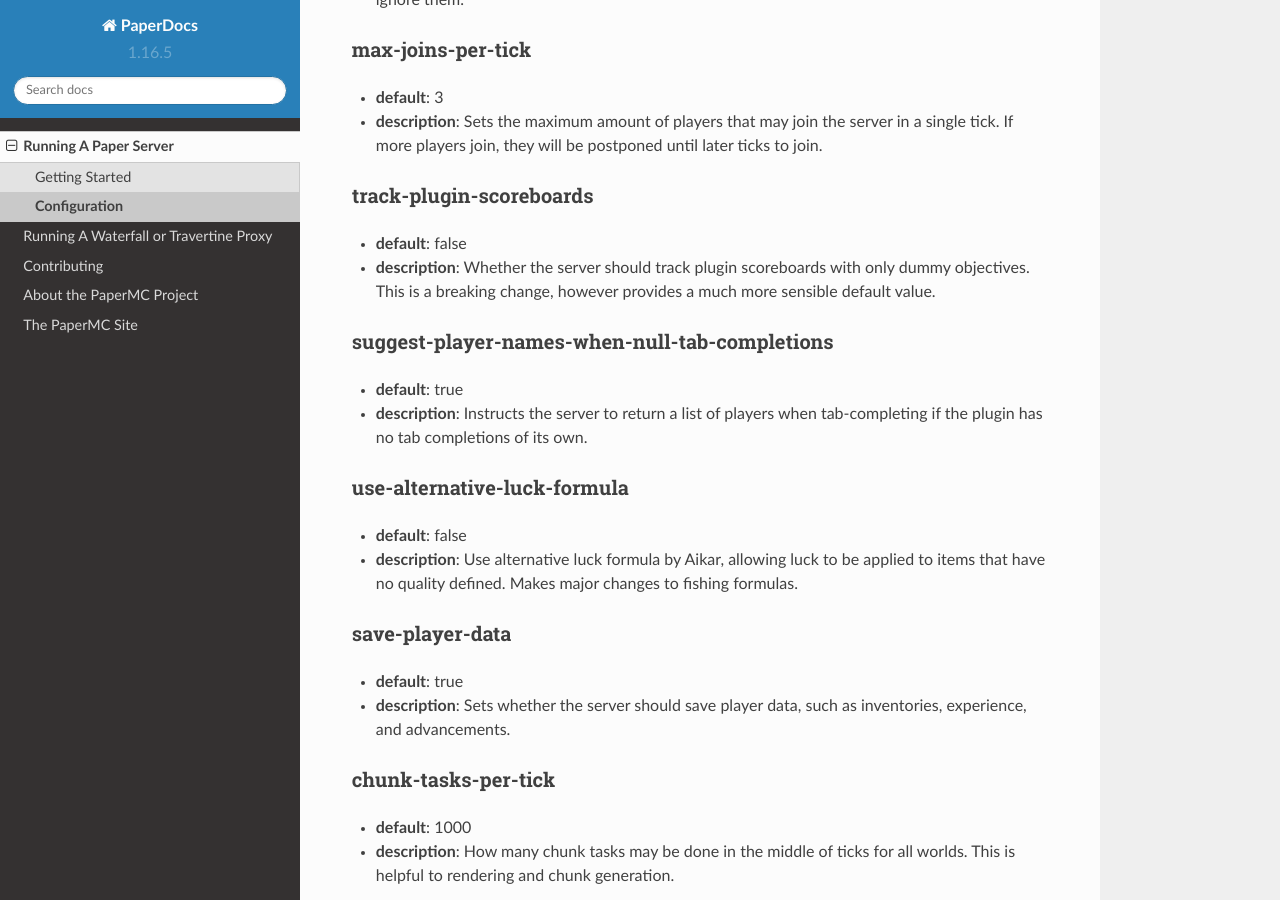
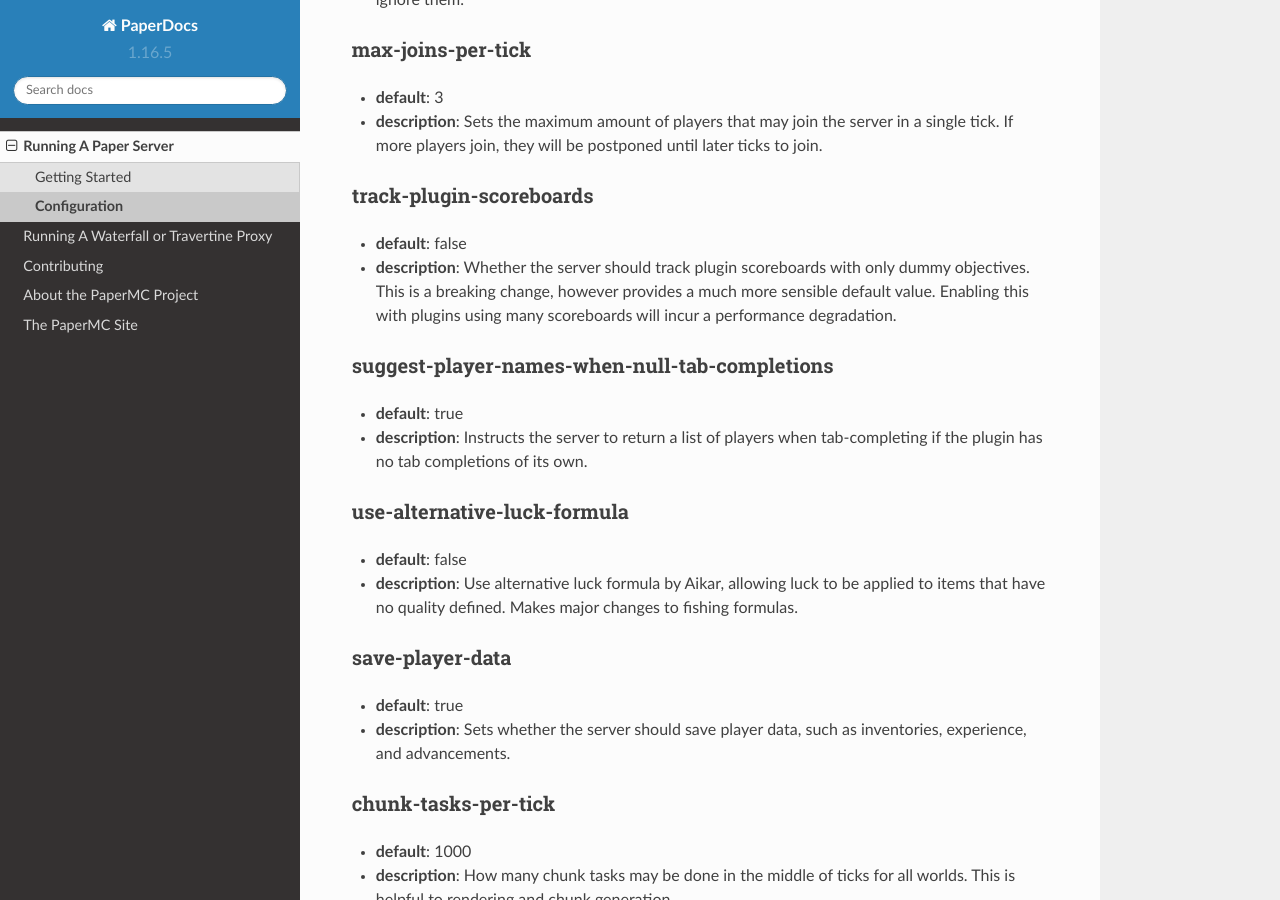
Before and after one commit to PaperMC/PaperDocs, a Sphinx documentation site: the page built from source/server/configuration.rst, in a window 1280 px wide and 900 px high, scrolled down 1639 px. Built offline with Sphinx 7.4.7 and the Read the Docs theme 2.0.0, drawn with Linux system fonts in a browser that asks for light colours.

Commit message:
80 char line length and document performance degradation

```diff
--- a/source/server/configuration.rst
+++ b/source/server/configuration.rst
@@ -78,7 +78,10 @@
 track-plugin-scoreboards
 ~~~~~~~~~~~~~~~~~~~~~~~~
 * **default**: false
-* **description**: Whether the server should track plugin scoreboards with only dummy objectives. This is a breaking change, however provides a much more sensible default value.
+* **description**: Whether the server should track plugin scoreboards with only
+  dummy objectives. This is a breaking change, however provides a much more
+  sensible default value. Enabling this with plugins using many scoreboards will
+  incur a performance degradation.
 
 suggest-player-names-when-null-tab-completions
 ~~~~~~~~~~~~~~~~~~~~~~~~~~~~~~~~~~~~~~~~~~~~~~
```
